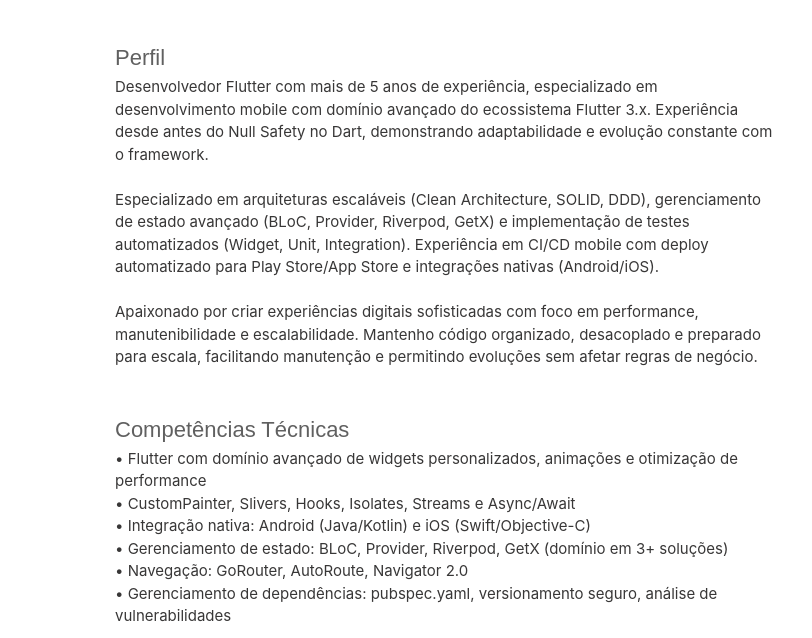
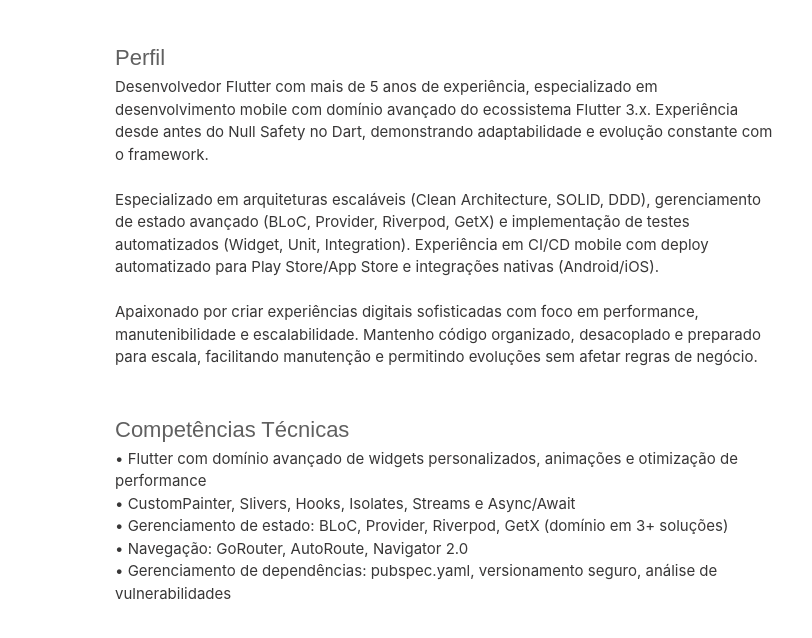
Before and after one commit to MikeFernando/cv, a plain HTML site: page index.html in a window 1280 px wide. Shown: the part 162-800 px from the top of the page, without its empty margins (233-1045 px from the left). Drawn offline with Linux system fonts and the light colour scheme; a web font is replaced by a local one.

Commit message:
cv updated 22/07/2025

```diff
--- a/index.html
+++ b/index.html
@@ -52,7 +52,6 @@
             <p>
                 • Flutter com domínio avançado de widgets personalizados, animações e otimização de performance<br>
                 • CustomPainter, Slivers, Hooks, Isolates, Streams e Async/Await<br>
-                • Integração nativa: Android (Java/Kotlin) e iOS (Swift/Objective-C)<br>
                 • Gerenciamento de estado: BLoC, Provider, Riverpod, GetX (domínio em 3+ soluções)<br>
                 • Navegação: GoRouter, AutoRoute, Navigator 2.0<br>
                 • Gerenciamento de dependências: pubspec.yaml, versionamento seguro, análise de vulnerabilidades
```
